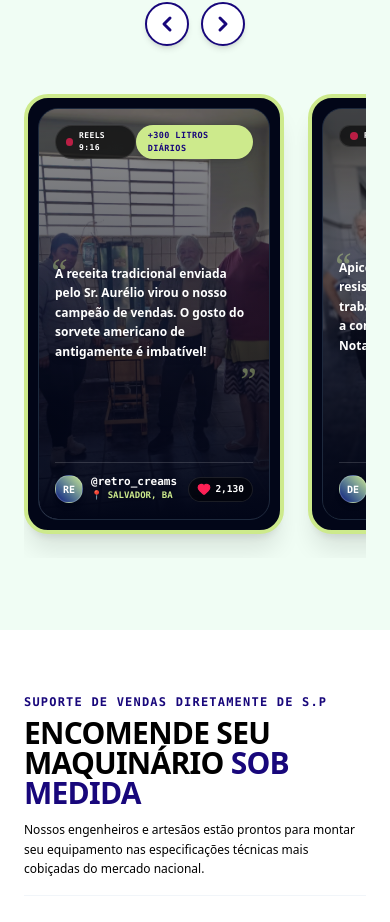
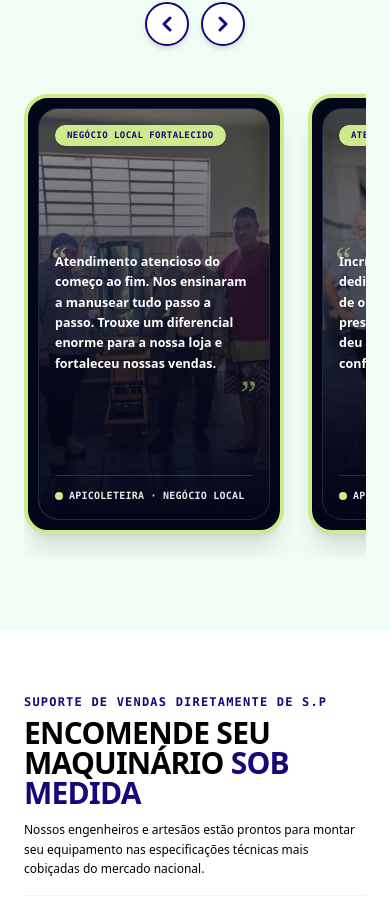
Before and after one commit to Jontecx/apicoleteira, a React (Vite) app: page / in a window 390 px wide. Shown: the part 2900-3822 px from the top of the page. Built offline with nearby package versions, Linux system fonts and the light colour scheme.

Commit message:
Add files via upload

```diff
--- a/metadata.json
+++ b/metadata.json
@@ -1,6 +1,6 @@
 {
   "name": "Apicoleteira",
-  "description": "Venda o sabor da infância - Máquinas de sorvetes.",
+  "description": "Venda o sabor da infância - Máquinas de sorvete de massa vintage e picolés industriais fabricados em aço inox com receitas exclusivas.",
   "requestFramePermissions": [],
   "majorCapabilities": ["MAJOR_CAPABILITY_SERVER_SIDE_GEMINI_API"]
 }
--- a/src/App.tsx
+++ b/src/App.tsx
@@ -507,7 +507,7 @@ export default function App() {
                         src={post.imageUrl}
                         loading="lazy"
                         decoding="async"
-                        alt={post.username}
+                        alt="Depoimento Apicoleteira"
                         className="w-full h-full object-cover opacity-80 group-hover:scale-105 transition-transform duration-500"
                       />
                     </picture>
@@ -515,50 +515,29 @@ export default function App() {
                     {/* Dark gradient readability overlay */}
                     <div className="absolute inset-0 bg-gradient-to-t from-slate-950 via-slate-950/60 to-black/30 pointer-events-none" />
 
-                    {/* Top Reels Header */}
+                    {/* Top Header Tag */}
                     <div className="relative z-10 flex items-center justify-between">
-                      <div className="flex items-center gap-1.5 bg-black/60 backdrop-blur-md px-2.5 py-1 rounded-full border border-white/10">
-                        <div className="w-2 h-2 rounded-full bg-rose-500 animate-pulse" />
-                        <span className="text-[8px] sm:text-[9px] font-mono font-bold text-white tracking-wider">REELS 9:16</span>
-                      </div>
-
-                      <span className="bg-[#cdea8c] text-[#18077b] text-[8.5px] sm:text-[9.5px] font-mono font-black py-1 px-3 rounded-full shadow-md uppercase tracking-wider">
+                      <span className="bg-[#cdea8c] text-[#18077b] text-[9px] sm:text-[10px] font-mono font-black py-1 px-3 rounded-full shadow-md uppercase tracking-wider">
                         {post.growth}
                       </span>
                     </div>
 
                     {/* Middle Testimonial Content */}
                     <div className="relative z-10 my-auto whitespace-normal select-none py-2">
-                      <div className="text-[#cdea8c] opacity-40 text-4xl font-serif h-3 -ml-1">“</div>
-                      <p className="text-[12px] sm:text-[13.5px] text-white leading-relaxed font-bold font-sans drop-shadow-md">
+                      <div className="text-[#cdea8c] opacity-50 text-4xl font-serif h-3 -ml-1">“</div>
+                      <p className="text-[12.5px] sm:text-[14px] text-white leading-relaxed font-bold font-sans drop-shadow-md">
                         {post.testimonial}
                       </p>
-                      <div className="text-[#cdea8c] opacity-40 text-4xl font-serif h-2 text-right -mr-1">”</div>
+                      <div className="text-[#cdea8c] opacity-50 text-4xl font-serif h-2 text-right -mr-1">”</div>
                     </div>
 
-                    {/* Bottom Author & Engagement */}
-                    <div className="relative z-10 border-t border-white/15 pt-3 flex flex-col gap-2">
-                      <div className="flex items-center justify-between">
-                        <div className="flex items-center gap-2">
-                          <div className="w-7 h-7 rounded-full bg-gradient-to-tr from-[#18077b] to-[#cdea8c] flex items-center justify-center text-white text-[10px] font-mono font-black shadow-md uppercase border border-white/20">
-                            {post.username.substring(0, 2)}
-                          </div>
-                          <div className="flex flex-col text-left">
-                            <span className="text-[11px] sm:text-[12px] font-black text-white font-mono leading-none drop-shadow">
-                              @{post.username}
-                            </span>
-                            <span className="text-[9px] text-[#cdea8c] mt-0.5 font-mono uppercase font-bold">
-                              📍 {post.location}
-                            </span>
-                          </div>
-                        </div>
-
-                        <div className="flex items-center gap-1 bg-black/50 backdrop-blur-md px-2 py-1 rounded-full border border-white/10">
-                          <Heart className="w-3.5 h-3.5 fill-rose-500 text-rose-500" />
-                          <span className="text-[9.5px] font-black text-white font-mono">
-                            {post.likes.toLocaleString()}
-                          </span>
-                        </div>
+                    {/* Bottom Tranquil Footer */}
+                    <div className="relative z-10 border-t border-white/15 pt-3 flex items-center justify-between">
+                      <div className="flex items-center gap-1.5">
+                        <div className="w-2 h-2 rounded-full bg-[#cdea8c]" />
+                        <span className="text-[10px] font-mono font-bold text-white/90 tracking-wide uppercase">
+                          Apicoleteira · Negócio Local
+                        </span>
                       </div>
                     </div>
 
--- a/src/data.ts
+++ b/src/data.ts
@@ -56,58 +56,58 @@ export const PRODUCT_FEATURES: ProductFeature[] = [
 export const INSTAGRAM_POSTS: InstagramPost[] = [
   {
     id: "post-1",
-    username: "sorvetes_do_bosque",
+    username: "cliente_satisfeito",
     location: "São Paulo, SP",
     imageUrl: "/post-1.jpg",
     avifUrl: "/post-1.avif",
     webpUrl: "/post-1.webp",
     likes: 1245,
-    testimonial: "Nossa produção triplicou e a máquina de sorvete retrô é a maior atração da loja! Clientes amam filmar o sorvete saindo cremoso.",
-    growth: "+140% no faturamento"
+    testimonial: "A Apicoleteira transformou o nosso negócio local! A equipe explicou com todo carinho e paciência o funcionamento da máquina, abrindo uma nova perspectiva de vendas para a nossa loja.",
+    growth: "Nova perspectiva de vendas"
   },
   {
     id: "post-2",
-    username: "picoles_artesanais_sul",
+    username: "parceiro_local",
     location: "Curitiba, PR",
     imageUrl: "/post-2.jpg",
     avifUrl: "/post-2.avif",
     webpUrl: "/post-2.webp",
     likes: 852,
-    testimonial: "Fabricação robusta em aço inox. A refrigeração não falha mesmo nas semanas de pico. Os picolés saem perfeitos, sem bolhas de ar.",
-    growth: "Retorno do investimento em 4 meses"
+    testimonial: "Um agradecimento especial ao suporte via WhatsApp, que é impecável e sempre muito rápido para nos atender e tirar qualquer dúvida no dia a dia.",
+    growth: "Suporte via WhatsApp nota 10"
   },
   {
     id: "post-3",
-    username: "retro_creams",
+    username: "comercio_do_bairro",
     location: "Salvador, BA",
     imageUrl: "/post-3.jpg",
     avifUrl: "/post-3.avif",
     webpUrl: "/post-3.webp",
     likes: 2130,
-    testimonial: "A receita tradicional enviada pelo Sr. Aurélio virou o nosso campeão de vendas. O gosto do sorvete americano de antigamente é imbatível!",
-    growth: "+300 litros diários"
+    testimonial: "Atendimento atencioso do começo ao fim. Nos ensinaram a manusear tudo passo a passo. Trouxe um diferencial enorme para a nossa loja e fortaleceu nossas vendas.",
+    growth: "Negócio local fortalecido"
   },
   {
     id: "post-4",
-    username: "delicias_da_infancia",
+    username: "empreendedor_satisfeito",
     location: "Campinas, SP",
     imageUrl: "/post-4.jpg",
     avifUrl: "/post-4.avif",
     webpUrl: "/post-4.webp",
     likes: 981,
-    testimonial: "Apicoleteira é sinônimo de resistência. Nossa máquina trabalha 12h por dia sem perder a constância de refrigeração. Nota dez!",
-    growth: "Abriu 2ª filial"
+    testimonial: "Incrível como a equipe se dedica a explicar cada detalhe de operação. O suporte sempre presente pelo WhatsApp nos deu total tranquilidade e confiança.",
+    growth: "Atendimento diferenciado"
   },
   {
     id: "post-5",
-    username: "gelateria_aurora",
+    username: "sorveteria_de_bairro",
     location: "Belo Horizonte, MG",
     imageUrl: "/post-5.jpg",
     avifUrl: "/post-5.avif",
     webpUrl: "/post-5.webp",
     likes: 1540,
-    testimonial: "Sorvete denso, brilhoso e muito lucrativo. O toque de nostalgia do picolé vintage atrai tanto crianças quanto adultos saudosistas.",
-    growth: "80% de margem de lucro"
+    testimonial: "Só temos a agradecer a toda a equipe da Apicoleteira! A máquina trouxe uma nova movimentação para o nosso comércio e o acompanhamento é espetacular.",
+    growth: "Sucesso de vendas local"
   }
 ];
 
```
